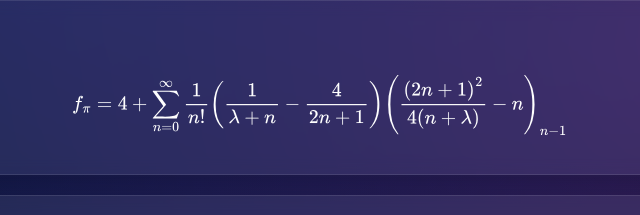
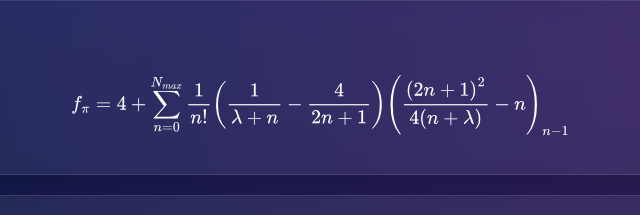
Before and after one commit to Kamalendud1/Pi_Match, a plain HTML site: page index.html in a window 1280 px wide. Shown: the part 164-379 px from the top of the page, 320-960 px from the left. Drawn offline with nearby package versions, Linux system fonts and the light colour scheme.

Commit message:
Update index.html

```diff
--- a/index.html
+++ b/index.html
@@ -229,7 +229,7 @@
     <div class="card-title">Formula</div>
     <div class="formula-box">
       $$
-      f_{\pi} = 4+\sum_{n=0}^{\infty} \frac{1}{n!}
+      f_{\pi} = 4+\sum_{n=0}^{N_{max}} \frac{1}{n!}
       \left(\frac{1}{\lambda +n}-\frac{4}{2 n+1}\right)
       \left(\frac{\left(2n+1\right)^{2}}{4 (n+\lambda )}-n\right)_{n-1}
       $$
```
